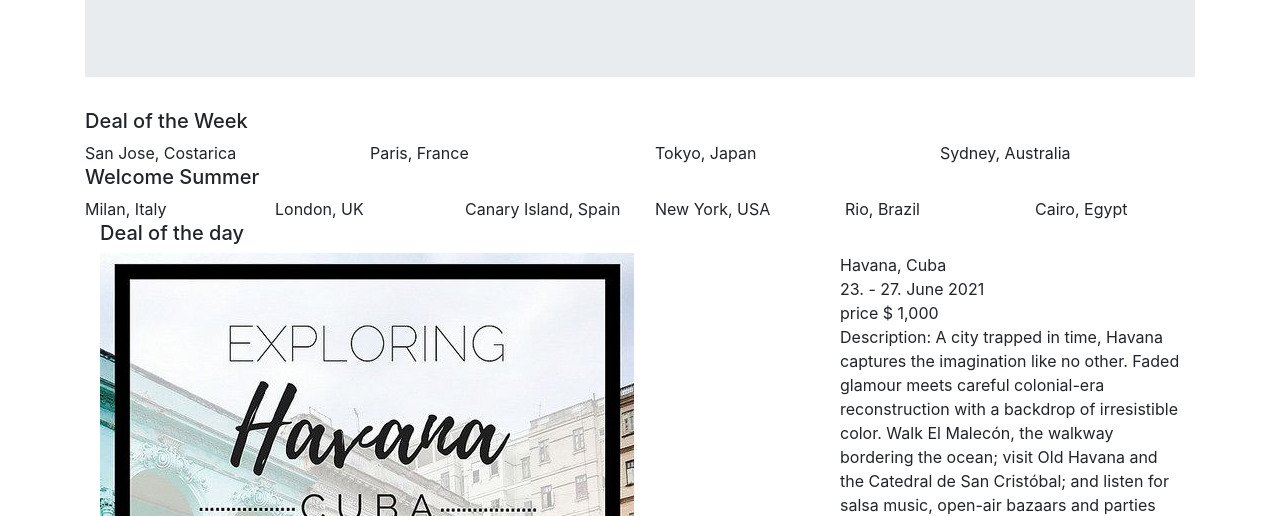
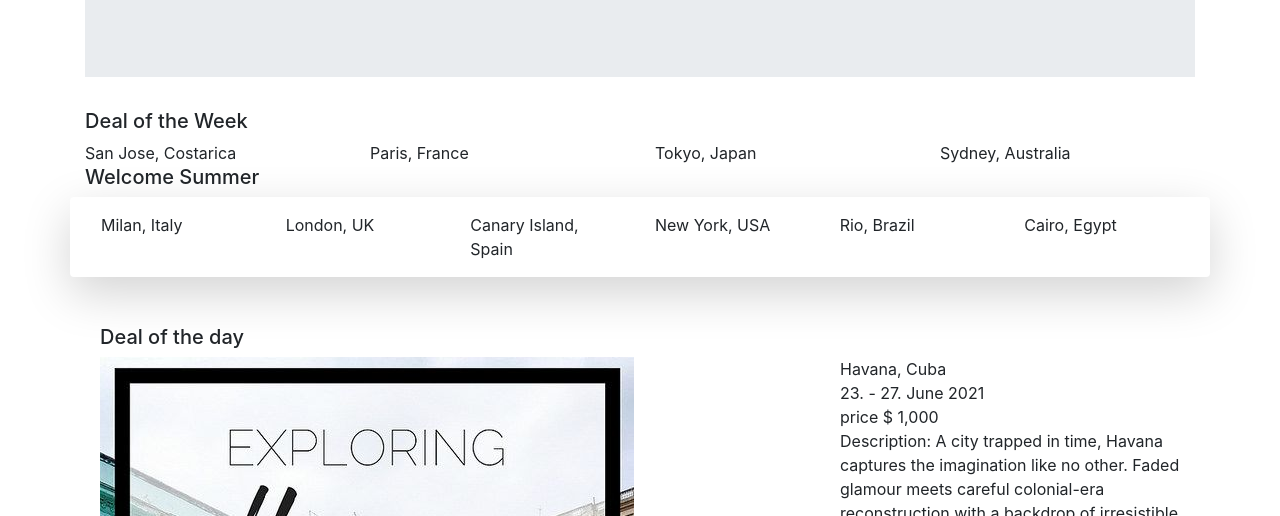
Before and after one commit to haglea/Strive-Homework-M2-D3, a plain HTML site: page M2-D3.html in a window 1280 px wide. Shown: the part 284-800 px from the top of the page. Drawn offline with nearby package versions, Linux system fonts and the light colour scheme.

Commit message:
EX8
shaddow

```diff
--- a/M2-D3.html
+++ b/M2-D3.html
@@ -114,7 +114,7 @@
     </div>
     <div class="container">
       <h5>Welcome Summer</h5>
-      <div class="row">
+      <div class="row shadow-lg p-3 mb-5 bg-white rounded">
         <div class="col-6 col-md-4 col-lg-2">
           Milan, Italy
         </div>
```
